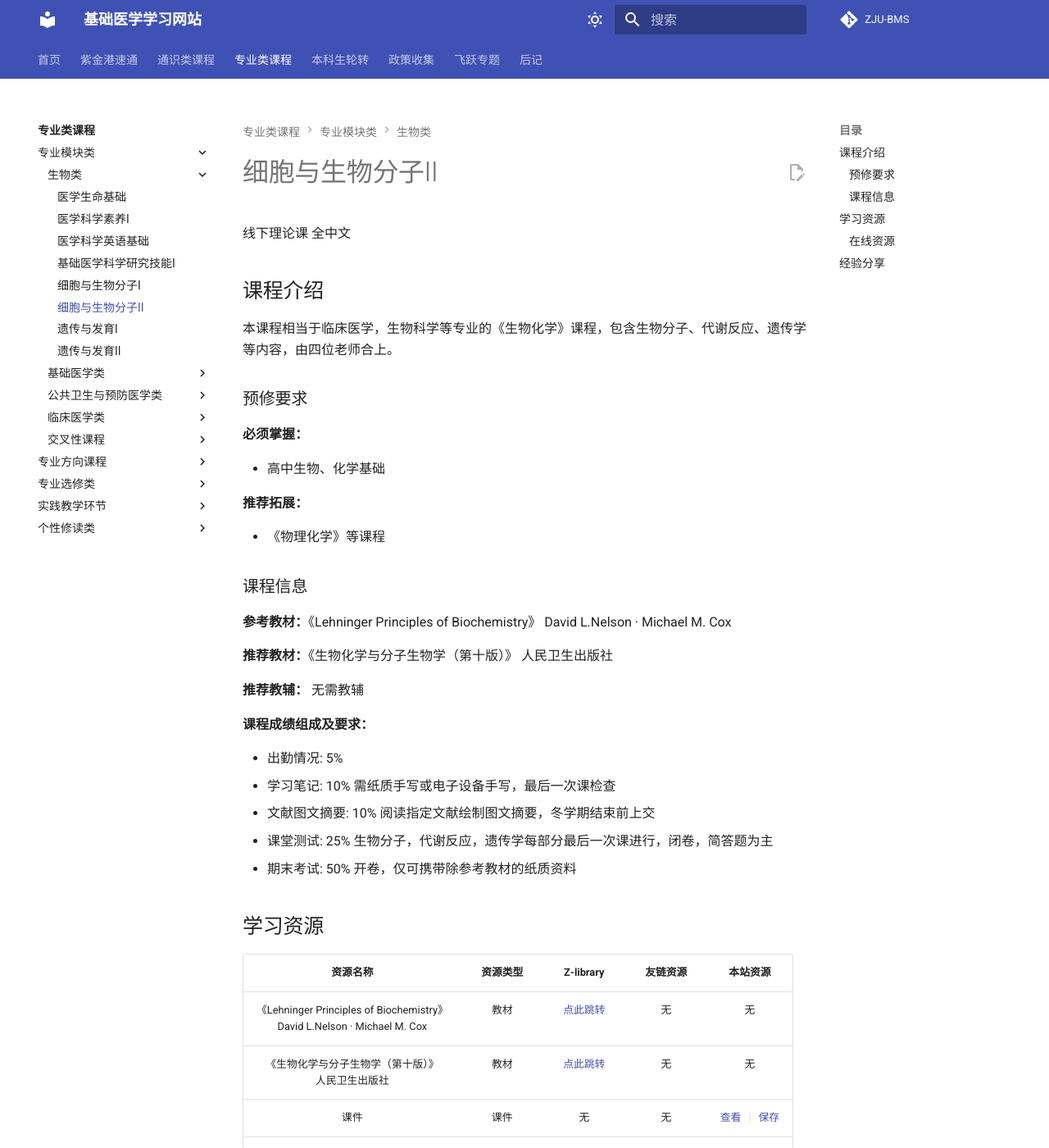
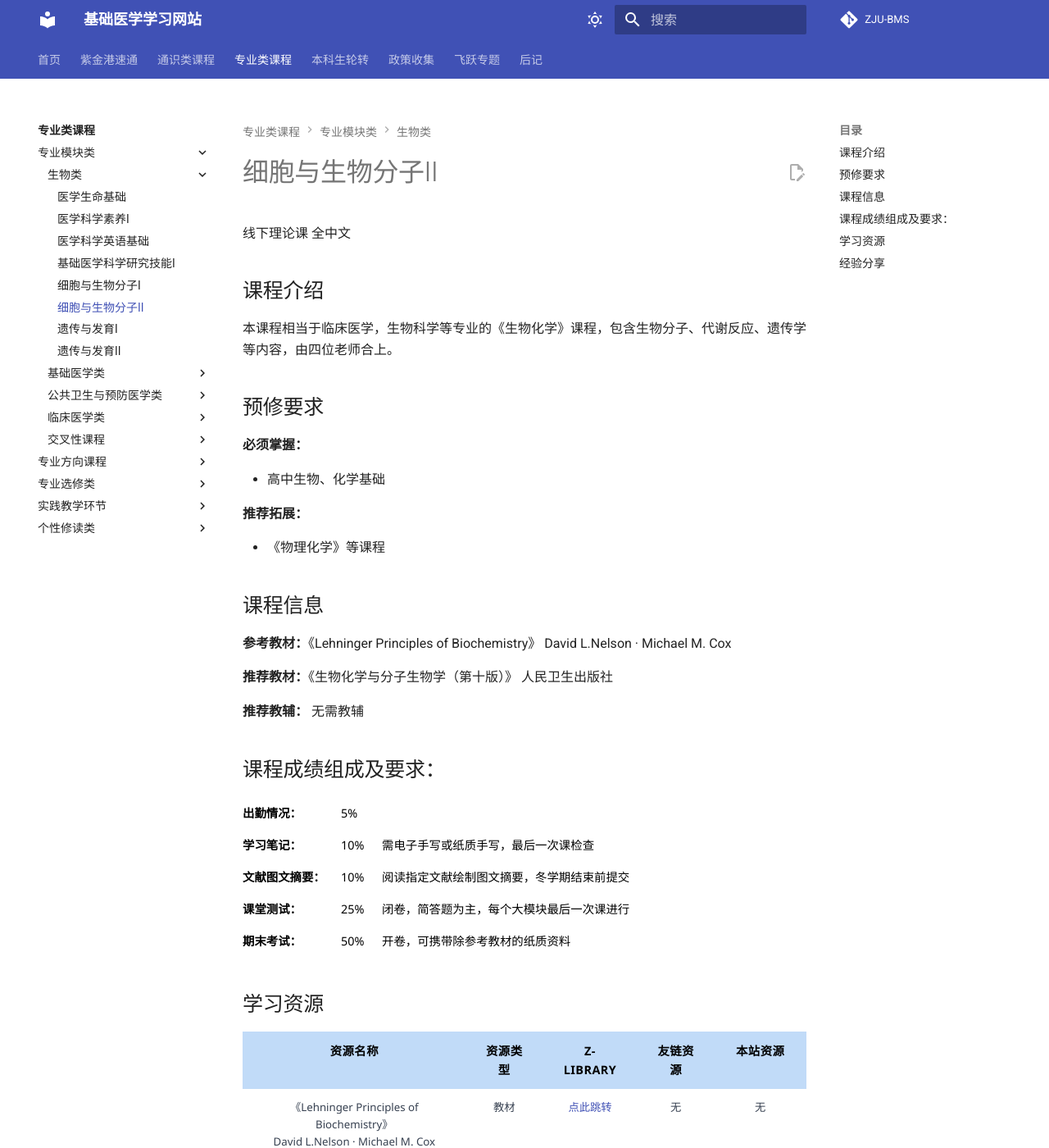
Before and after one commit to GuChL9/site-test, an MkDocs documentation site: the page built from docs/zhuanye/zymk/swl/xbyswfz2/xbyswfz2.md, in a window 1280 px wide and 1400 px high. Shown: the whole window at 82% size. Built offline with MkDocs 1.6.1 and Material for MkDocs 9.7.7, drawn with Linux system fonts in a browser that asks for light colours; comment, search, counter and statistics services are not loaded.

Commit message:
Update xbyswfz2.md

```diff
--- a/docs/zhuanye/zymk/swl/xbyswfz2/xbyswfz2.md
+++ b/docs/zhuanye/zymk/swl/xbyswfz2/xbyswfz2.md
@@ -10,7 +10,7 @@
 
 本课程相当于临床医学，生物科学等专业的《生物化学》课程，包含生物分子、代谢反应、遗传学等内容，由四位老师合上。
 
-### 预修要求
+## 预修要求
 
 **必须掌握：**
 
@@ -20,7 +20,7 @@
 
 - 《物理化学》等课程
 
-### 课程信息
+## 课程信息
 
 **参考教材：**《Lehninger Principles of Biochemistry》 David L.Nelson · Michael M. Cox
 
@@ -28,46 +28,186 @@
 
 **推荐教辅：** 无需教辅
 
-**课程成绩组成及要求：**
+## 课程成绩组成及要求：
 
-- 出勤情况: 5%
-- 学习笔记: 10% 需纸质手写或电子设备手写，最后一次课检查
-- 文献图文摘要: 10% 阅读指定文献绘制图文摘要，冬学期结束前上交
-- 课堂测试: 25% 生物分子，代谢反应，遗传学每部分最后一次课进行，闭卷，简答题为主
-- 期末考试: 50% 开卷，仅可携带除参考教材的纸质资料
+<!DOCTYPE html>
+<html lang="zh">
+<head>
+    <meta charset="UTF-8">
+    <style>
+    .percentage-table {
+        max-width: 100%;
+        overflow-x: auto;
+    }
+    .percentage-table {
+        width: 100%;
+        border-collapse: collapse;
+        font-family: 'Segoe UI', Tahoma, Geneva, Verdana, sans-serif;
+    }
+    .percentage-table td {
+        padding: 8px 0px;
+        font-size: 0.9em;
+        color:rgb(0, 0, 0);
+    }
+    .first-column {
+        width: 120px; /* 固定宽度 */
+        white-space: nowrap; /* 防止文本换行 */
+    }
+    .second-column {
+        width: 50px;
+        white-space: nowrap;
+    }
+    .resource-table {
+        width: 100%;
+        border-collapse: collapse;
+        font-family: 'Segoe UI', Tahoma, Geneva, Verdana, sans-serif;
+    }
+    .resource-table thead {
+        background:rgb(193, 219, 248);;
+        color: black;
+    }
+    .resource-table th {
+        padding: 12px 20px;
+        text-align: middle;
+        font-weight: 600;
+        text-transform: uppercase;
+        font-size: 0.9em;
+        letter-spacing: 0.03em;
+    }
+    .resource-table tbody tr {
+        border-bottom: 1px solid #e5e7eb;
+        transition: background-color 0.2s;
+    }
+    .resource-table tbody tr:nth-child(even) {
+        background-color: #f8fafc;
+    }
+    .resource-table tbody tr:hover {
+        background-color: #f1f5f9;
+    }
+    .resource-table td {
+        padding: 12px 20px;
+        text-align: center;
+        justify-content: center;
+        font-size: 0.83em;
+        color: #374151;
+    }
+    .resource-table tbody tr:last-child {
+        border-bottom: none;
+    }
+    .link-divider {
+        display: inline-flex;
+        align-itenms: center;
+    }
+    .divider {
+        color: #ddd;
+        margin: 0 8px;
+        transition: all 0.3s;
+    }
+    .link-divider:hover .divider {
+        color: #666;
+        transform: rotate(360deg);
+    }
+    </style>
+</head>
+<body>
+    <table class="percentage-table">
+        <tbody>
+            <tr>
+                <td class = "first-column"><b>出勤情况：</b></td>
+                <td class = "second-column">5%</td>
+                <td> </td>
+            </tr>
+            <tr>
+                <td><b>学习笔记：</b></td>
+                <td>10%</td>
+                <td>需电子手写或纸质手写，最后一次课检查</td>
+            </tr>
+            <tr>
+                <td><b>文献图文摘要：</b></td>
+                <td>10%</td>
+                <td>阅读指定文献绘制图文摘要，冬学期结束前提交</td>
+            </tr>
+            <tr>
+                <td><b>课堂测试：</b></td>
+                <td>25%</td>
+                <td>闭卷，简答题为主，每个大模块最后一次课进行</td>
+            </tr>
+            <tr>
+                <td><b>期末考试：</b></td>
+                <td>50%</td>
+                <td>开卷，可携带除参考教材的纸质资料</td>
+            </tr>
+        </tbody>
+    </table>
+</body>
+</html>
 
 ## 学习资源
 
-<style>
-.link-divider {
-  display: inline-flex;
-  align-itenms: center;
-}
+<html>
+<body>
+    <table class="resource-table">
+        <thead>
+            <tr>
+                <th>资源名称</th>
+                <th>资源类型</th>
+                <th>Z-library</th>
+                <th>友链资源</th>
+                <th>本站资源</th>
+            </tr>
+        </thead>
+        <tbody>
+            <tr>
+                <td>《Lehninger Principles of Biochemistry》 <br> David L.Nelson · Michael M. Cox</td>
+                <td>教材</td>
+                <td><a href="https://zh.101ml.store/dl/37457280/fbfbf1">点此跳转</a></td>
+                <td>无</td>
+                <td>无</td>
+            </tr>
+            <tr>
+                <td>《生物化学与分子生物学（第十版）》 <br> 人民卫生出版社</td>
+                <td>教材</td>
+                <td><a href="https://zh.101ml.store/dl/28422245/0ac8bc">点此跳转</a></td>
+                <td>无</td>
+                <td>无</td>
+            </tr>
+            <tr>
+                <td>课件</td>
+                <td>课件</td>
+                <td>无</td>
+                <td>无</td>
+                <td><span class="link-divider"><a href="https://zh.101ml.store/dl/37457280/fbfbf1">查看</a><span class="divider">|</span><a href="https://zjuers.com">保存</a></span></td>
+            </tr>
+            <tr>
+                <td>全程笔记 彭于哲</td>
+                <td>笔记</td>
+                <td>无</td>
+                <td>无</td>
+                <td><span class="link-divider"><a href="https://zh.101ml.store/dl/37457280/fbfbf1">查看</a><span class="divider">|</span><a href="https://zjuers.com">保存</a></span></td>
+            </tr>
+            <tr>
+                <td>2023-2024秋冬 期末 回忆卷</td>
+                <td>历年卷</td>
+                <td>无</td>
+                <td><a href="https://www.cc98.org/topic/6087340">CC98</a></td>
+                <td><span class="link-divider"><a href="https://zh.101ml.store/dl/37457280/fbfbf1">查看</a><span class="divider">|</span><a href="https://zjuers.com">保存</a></span></td>
+            </tr>
+            <tr>
+                <td>2024-2025秋冬 期末 回忆卷</td>
+                <td>历年卷</td>
+                <td>无</td>
+                <td><a href="https://www.cc98.org/topic/6087340">CC98</a></td>
+                <td><span class="link-divider"><a href="https://zh.101ml.store/dl/37457280/fbfbf1">查看</a><span class="divider">|</span><a href="https://zjuers.com">保存</a></span></td>
+            </tr>
+        </tbody>
+    </table>
+</body>
+</html>
 
-.divider {
-  color: #ddd;
-  margin: 0 9px;
-  transition: all 0.3s;
-}
-
-.link-divider:hover .divider {
-  color: #666;
-  transform: rotate(90deg);
-}
-</style>
-
-| 资源名称 | 资源类型 | Z-library | 友链资源 | 本站资源 |
-|:---:|:---:|:---:|:---:|:---:|
-| 《Lehninger Principles of Biochemistry》 <br> David L.Nelson · Michael M. Cox | 教材 | [点此跳转](https://zh.101ml.store/dl/37457280/fbfbf1) | 无 | 无 |
-| 《生物化学与分子生物学（第十版）》 <br> 人民卫生出版社 | 教材 | [点此跳转](https://zh.101ml.store/dl/28422245/0ac8bc) | 无 | 无 |
-| 课件 | 课件 | 无 | 无 | <span class="link-divider">[查看](https://zjuers.com/)<span class="divider">\|</span>[保存](https://114514.com)</span> |
-| 全程笔记 彭于哲 | 笔记 | 无 | 无 | <span class="link-divider">[查看](https://zjuers.com/)<span class="divider">\|</span>[保存](https://跳转到哪里呢.com)</span> |
-| 2023-2024秋冬 期末 回忆卷 | 历年卷 | 无 | [CC98](https://www.cc98.org/topic/6087340) | <span class="link-divider">[查看](细胞与生物分子II 2024-2025秋冬 期末考试.pdf)<span class="divider">\|</span>[保存](https://跳转到哪里呢.com)</span> |
-| 2024-2025秋冬 期末 回忆卷 | 历年卷 | 无 | [CC98](https://www.cc98.org/topic/6087340) | <span class="link-divider">[查看](细胞与生物分子II 2024-2025秋冬 期末考试.pdf)<span class="divider">\|</span>[保存](https://跳转到哪里呢.com)</span> |
 
 >*如果您发现这里的资源损坏或链接失效，请首先查看本站中的<a href="我也不知道指向哪里">常见问题解答</a>，倘若仍然无法解决问题，请联系网站管理员。*
 
-### 在线资源
+**在线资源**
 
 本课程暂无推荐的公开在线资源
 
```
